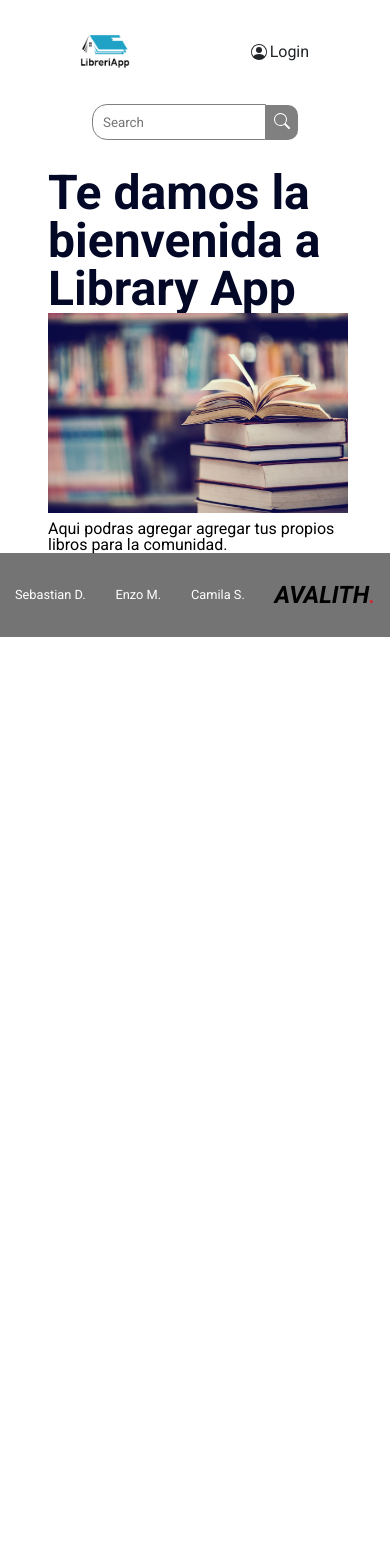
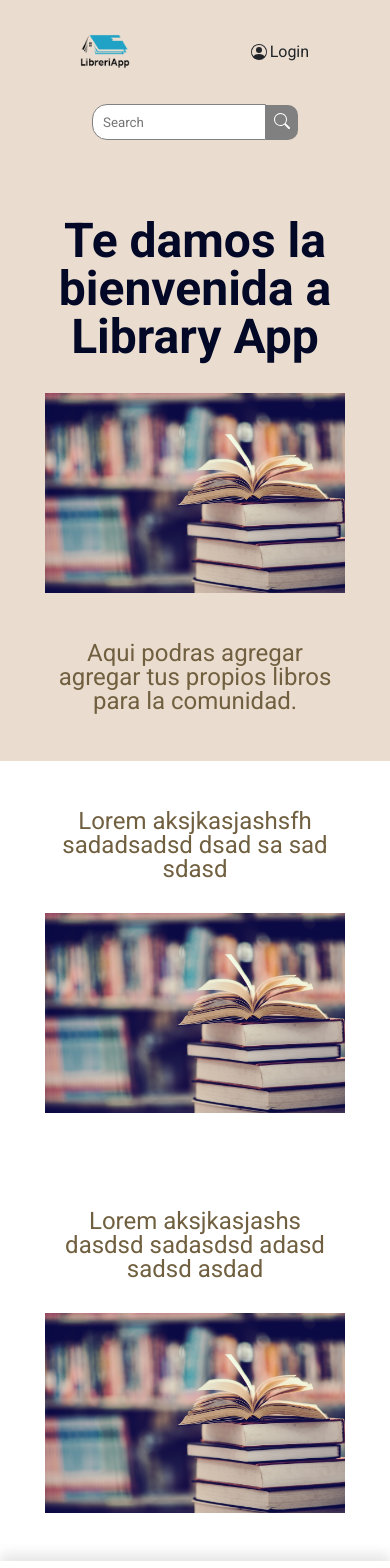
Before and after one commit to lemarchesi09/sf-library-app, a React (Create React App) app: page / in a window 390 px wide. Shown: the top 1568 px of the page. Before the commit the page ends 844 px from the top, so only its background shows below. Built offline with nearby package versions, Linux system fonts and the light colour scheme.

Commit message:
feat: styles v2 updated

```diff
--- a/src/components/Footer/Footer.js
+++ b/src/components/Footer/Footer.js
@@ -1,12 +1,23 @@
 import "./footer.css";
+import "../../styles/styles.css";
 
 export const Footer = () => {
   return (
     <div className="foot-cont">
       <div className="foot-text">
+        <div className="footer__text">
+          <p>Made by</p>
+          <p>
             <a href="https://github.com/SebaDAlessandro">Sebastian D.</a>
+          </p>
+          <p>
             <a href="https://github.com/lemarchesi09">Enzo M.</a>
+          </p>
+          <p>
             <a href="https://github.com/CamiStefano">Camila S.</a>
+          </p>
+        </div>
+        <div className="footer__avalith">
           <a href="https://www.avalith.net/" className="avalith__link" target="_blank" rel="noreferrer">
             <p className="avalith">
               AVALITH<span className="punto">.</span>
@@ -14,5 +25,6 @@ export const Footer = () => {
           </a>
         </div>
       </div>
+    </div>
   );
 };
--- a/src/components/Footer/footer.css
+++ b/src/components/Footer/footer.css
@@ -1,30 +1,44 @@
-.foot-cont{
-    background-color: rgb(117, 116, 116);
+.foot-cont {
+  background-color: var(--color-light-primary);
   display: flex;
   width: 100vw;
-    justify-content: space-between;
+  justify-content: center;
   align-items: center;
   height: 10vh;
+  box-shadow: 0 -7px 12px rgb(0 0 0 / 10%);
 }
 
-.foot-text{
+.foot-text {
   display: flex;
   justify-content: space-around;
   width: 100vw;
-    align-items: center;
   text-decoration: none;
-    color: rgb(255 255 255);
-    font-size: .8rem;
+  color: var(--color-dark-secondary);
+  font-size: 0.8rem;
 }
 
-.foot-text a{
+.foot-text a {
   text-decoration: none;
-    color: white;
+  color: var(--color-dark-secondary);
+  font-weight: 700;
+  transition: 0.3s;
+}
 
+.foot-text a:hover {
+  opacity: 0.7;
 }
-.foot-logo{
+
+.footer__text {
+  display: flex;
+  align-items: center;
+}
+
+.footer__text p {
+  padding: 0rem 0.5rem;
+}
+
+.foot-logo {
   width: 36%;
-
 }
 
 .avalith__link {
@@ -39,13 +53,24 @@
   font-size: 1.5rem;
 }
 
-.punto{
+.punto {
   color: var(--font-red);
   font-size: 1.3rem;
 }
 
-@media screen and (min-width: 768px) {
+@media screen and (max-width: 768px) {
   .foot-text {
-        font-size: 1.3rem;
+    display: flex;
+    flex-direction: column;
+  }
+
+  .foot-cont {
+    align-items: center;
+  }
+
+  .footer__text,
+  .avalith__link {
+    justify-content: center;
+    padding: 0.5rem;
   }
 }
--- a/src/components/NavBar/navBar.css
+++ b/src/components/NavBar/navBar.css
@@ -5,6 +5,7 @@
   height: 20vh;
   justify-content: center;
   width: 100vw;
+  background-color: var(--color-light-secondary);
 }
 
 .navbar__item {
@@ -26,7 +27,8 @@
   width: 90vw;
 }
 
-.navbar__item-btn-login-mobil, .navbar__item-btn-login {
+.navbar__item-btn-login-mobil,
+.navbar__item-btn-login {
   align-items: center;
   color: var(--font-grey);
   display: flex;
@@ -40,7 +42,7 @@
   display: none;
 }
 
-.navbar__item-search-container{
+.navbar__item-search-container {
   align-items: center;
   display: flex;
 }
@@ -66,10 +68,8 @@
   display: none;
 }
 
-
 @media screen and (min-width: 768px) {
-
-    .navbar__container{
+  .navbar__container {
     height: 10vh;
   }
 
@@ -89,7 +89,7 @@
     color: gray;
   }
 
-    .navbar__item-btn-login-mobil{
+  .navbar__item-btn-login-mobil {
     display: none;
   }
 
@@ -105,9 +105,8 @@
     font-weight: 600;
   }
 
-    .punto{
+  .punto {
     color: var(--font-red);
     font-size: 1.3rem;
   }
-
 }
--- a/src/pages/Home/Home.js
+++ b/src/pages/Home/Home.js
@@ -4,13 +4,27 @@ import imageBooks from "../../assets/images/background-main.jpg";
 
 export const Home = () => {
   return (
-    <div className="container">
-      <div className="home__title">
-        <h2>Te damos la bienvenida a Library App</h2>
-        <img className="home__image" src={imageBooks} alt=""></img>
+    <div className="wrapper">
+      <div className="home__wrapper">
+        <div className="container home__firstSection">
+          <div className="home__title">
+            <h2>Te damos la bienvenida a Library App</h2>
+            <img className="home__image" src={imageBooks} alt=""></img>
+          </div>
+          <div className="home__paragraph">
+            <p>Aqui podras agregar agregar tus propios libros para la comunidad.</p>
+          </div>
+        </div>
       </div>
-      <div className="home__paragraph">
-        <p>Aqui podras agregar agregar tus propios libros para la comunidad.</p>
+      <div className="container home__secondSection">
+        <div className="home__paragraph">
+          <p>Lorem aksjkasjashsfh sadadsadsd dsad sa sad sdasd</p>
+          <img className="home__image" src={imageBooks} alt=""></img>
+        </div>
+        <div className="home__paragraph">
+          <p>Lorem aksjkasjashs dasdsd sadasdsd adasd sadsd asdad</p>
+          <img className="home__image" src={imageBooks} alt=""></img>
+        </div>
       </div>
     </div>
   );
--- a/src/pages/Home/styles.css
+++ b/src/pages/Home/styles.css
@@ -1,12 +1,41 @@
 @import url("https://fonts.googleapis.com/css2?family=Roboto:ital,wght@0,300;0,400;0,700;0,900;1,400;1,700;1,900&display=swap");
+
+@media (max-width: 600px) {
+  .home__wrapper {
+    width: 100%;
+    background-color: var(--color-light-secondary);
+  }
+  .home__firstSection {
+    display: flex;
+    flex-direction: column;
+  }
 
   .home__title {
     color: var(--color-dark-primary);
     font-size: 3rem;
     line-height: 3rem;
     font-weight: 300;
+    padding: 3rem 0rem 0rem;
+    display: flex;
+    flex-direction: column;
+    align-items: center;
+    text-align: center;
   }
 
   .home__image {
     max-width: 300px;
+    padding: 2rem 0rem 0rem;
   }
+
+  .home__paragraph {
+    color: var(--color-dark-secondary);
+    font-size: 1.5rem;
+    line-height: 1.5rem;
+    font-weight: 400;
+    padding: 3rem 0rem;
+    display: flex;
+    flex-direction: column;
+    align-items: center;
+    text-align: center;
+  }
+}
--- a/src/styles/styles.css
+++ b/src/styles/styles.css
@@ -13,6 +13,10 @@
   max-width: 1200px;
 }
 
+.wrapper {
+  width: 100%;
+}
+
 @media (max-width: 600px) {
   .container {
     max-width: 600px;
```
Also changed, not shown: 1 other file (tests, documents, lock files or other folders). Lines whose indentation alone changed are shown as unchanged.
